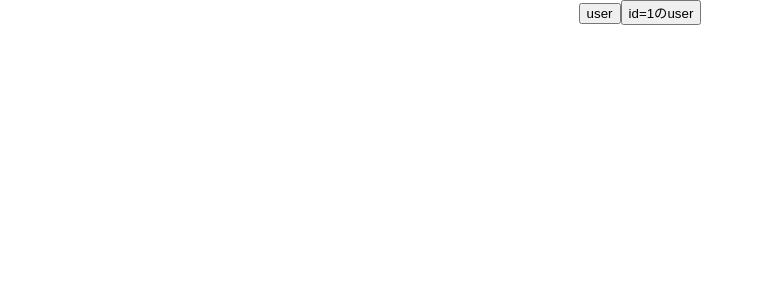
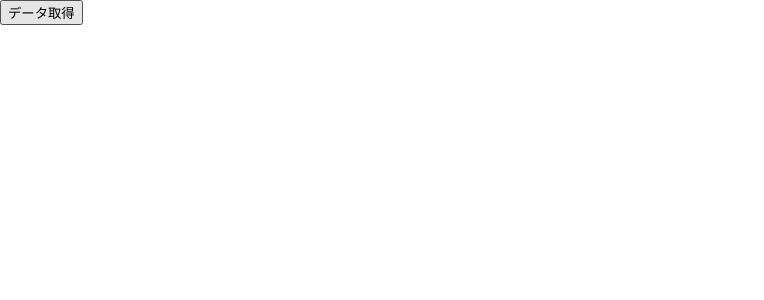
Before and after one commit to hoshico/lifecycle-practice, a React (Create React App) app: page / in a window 1280 px wide. Shown: the top 300 px of the page, without its empty margins (0-764 px from the left). Built offline with nearby package versions, Linux system fonts and the light colour scheme.

Commit message:
add Todo.tsx

```diff
--- a/src/App.css
+++ b/src/App.css
@@ -1,6 +1,4 @@
-.App {
-  text-align: center;
-}
+
 
 .App-logo {
   height: 40vmin;
--- a/src/App.tsx
+++ b/src/App.tsx
@@ -1,31 +1,34 @@
-import React from 'react'
-import logo from './logo.svg'
+import React, { useState } from 'react'
 import './App.css'
 import axios from 'axios'
+import { Todo } from './Todo'
+import { userInfo } from 'os'
 
-const App = () => {
-  const onClickUsers = () => {
+// typeは基本大文字スタート
+type TodoType = {
+  userId: number;
+  id: number;
+  title: string;
+  completed: boolean;
+}
+
+export default function App() {
+  const [todos, setTodos] = useState<Array<TodoType>>([])
+  const onClickFetchData = () => {
     axios
-      .get('https://jsonplaceholder.typicode.com/users')
+      .get<Array<TodoType>>('https://jsonplaceholder.typicode.com/todos')
       .then((res) => {
-        console.log(res.data)
+        setTodos(res.data)
       })
       .catch((err) => console.log(err))
   }
-  const onClickUser1 = () => {
-    axios
-      .get('https://jsonplaceholder.typicode.com/users/1')
-      .then((res) => {
-        console.log(res.data)
-      })
-      .catch((err) => console.log(err))
-  }
+
   return (
     <div className="App">
-      <button onClick={onClickUsers}>user</button>
-      <button onClick={onClickUser1}>id=1のuser</button>
+      <button onClick={onClickFetchData}>データ取得</button>
+      {todos.map((todo) => (
+        <Todo key={todo.id} title={todo.title} userId={todo.userId} completed={todo.completed}/>
+      ))}
     </div>
   )
 }
-
-export default App
--- /dev/null
+++ b/src/Todo.tsx
@@ -0,0 +1,14 @@
+import React from 'react'
+
+// propsのtypeを定義する必要がある
+type Props = {
+  title: string;
+  userId: number;
+  completed?: boolean;
+};
+
+export const Todo = (props :Props) => {
+  const { title, userId, completed = false } = props
+  const completeMark = completed ? '[完]' : '[未]'
+  return <p>{`${completeMark} ${title}(ユーザー:${userId})`}</p>
+}
```
